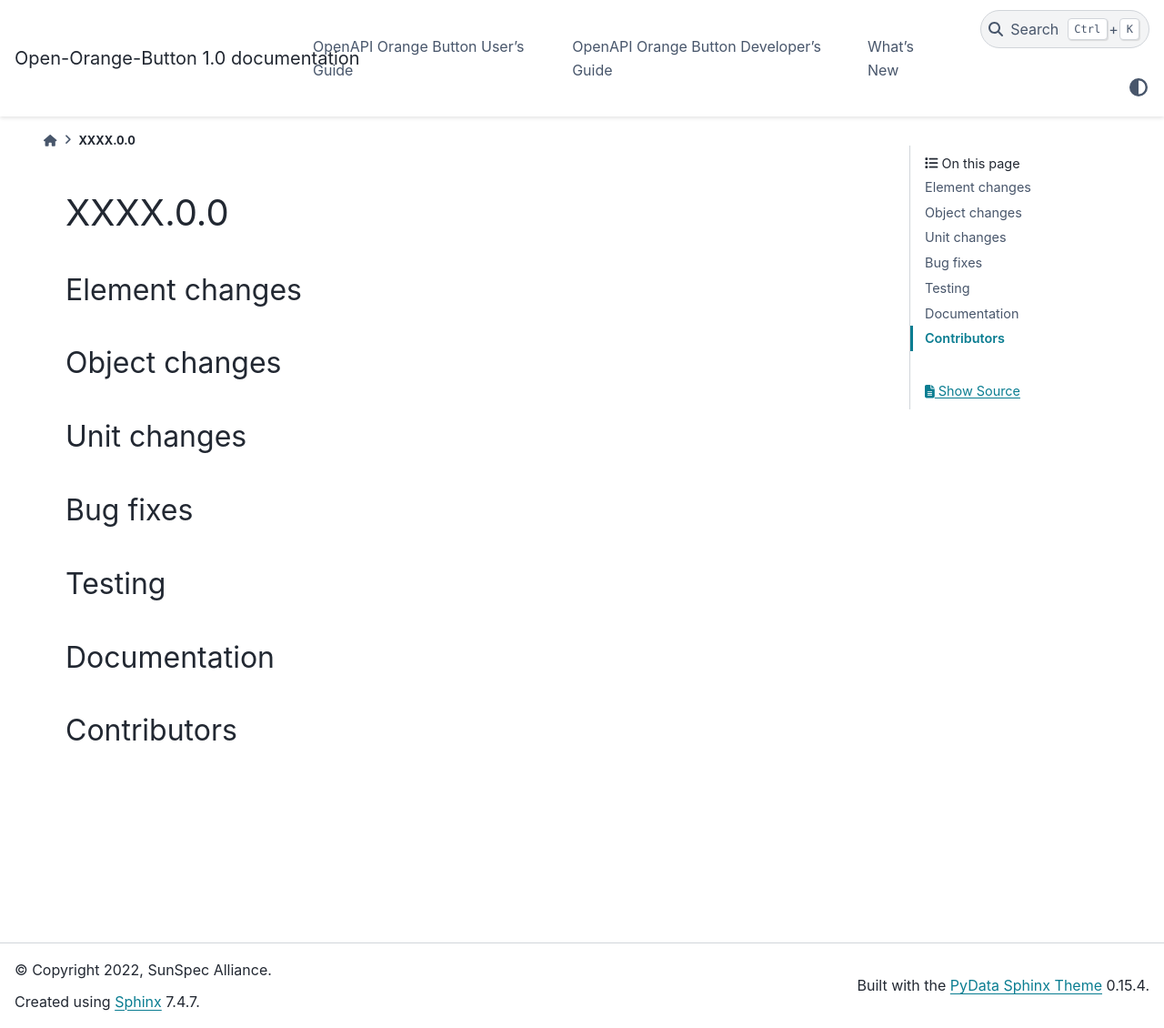
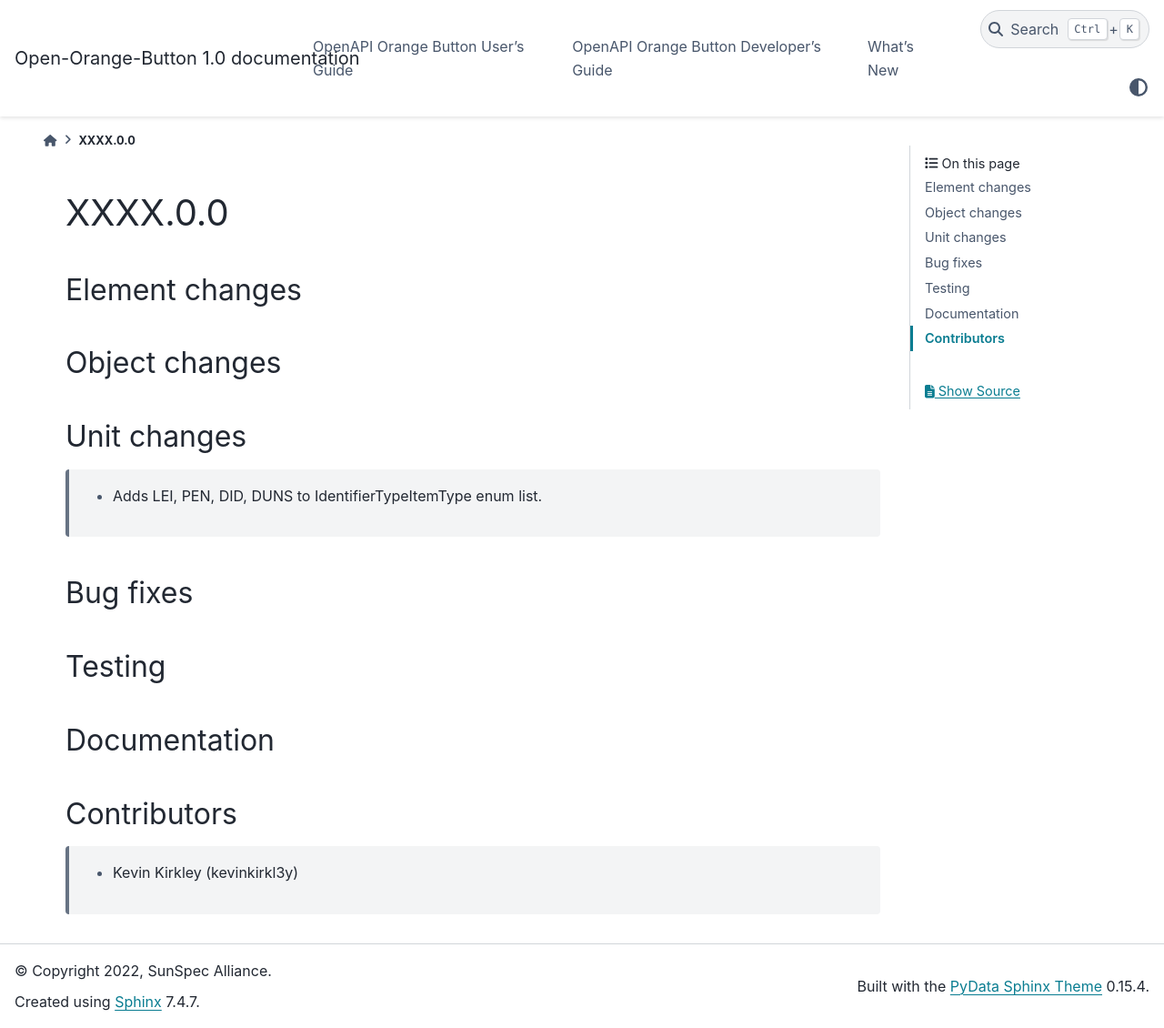
Before and after one commit to Open-Orange-Button/Orange-Button-Taxonomy, a Sphinx documentation site: the page built from docs/sphinx/source/whatsnew/whatsnew_dev.rst, in a window 1280 px wide and 1130 px high. Shown: the whole window at 91% size. Built offline with Sphinx 7.4.7 and the PyData theme 0.15.4, drawn with Linux system fonts in a browser that asks for light colours.

Commit message:
Updates whatsnew_dev.rst

```diff
--- a/docs/sphinx/source/whatsnew/whatsnew_dev.rst
+++ b/docs/sphinx/source/whatsnew/whatsnew_dev.rst
@@ -14,6 +14,7 @@ Object changes
 
 Unit changes
 ~~~~~~~~~~~~
+ * Adds LEI, PEN, DID, DUNS to IdentifierTypeItemType enum list.
 
 
 Bug fixes
@@ -27,3 +28,4 @@ Documentation
 
 Contributors
 ~~~~~~~~~~~~
+ * Kevin Kirkley (kevinkirkl3y)
```
